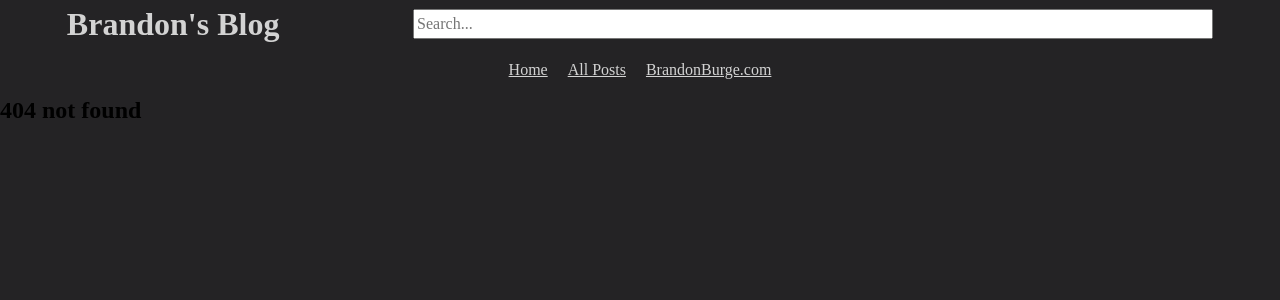
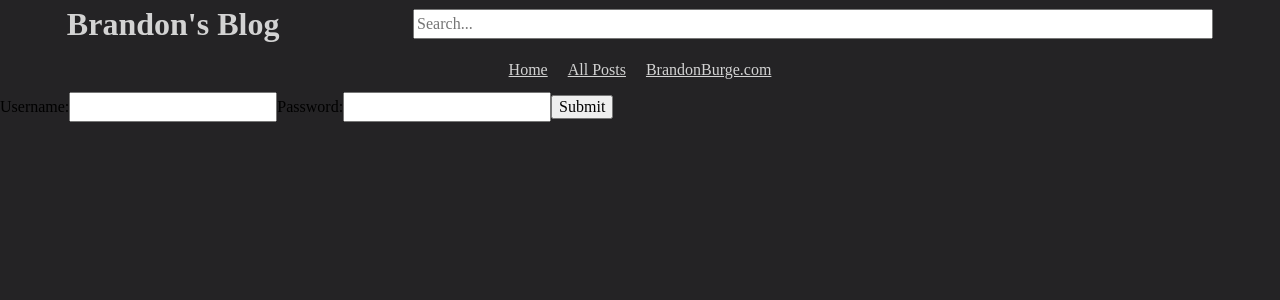
Before and after one commit to CarbonBond/blog-frontend, a React (Create React App) app: page /login in a window 1280 px wide. Before the commit this address had no page. Shown: the top 300 px of the page. Built offline with nearby package versions, Linux system fonts and the light colour scheme.

Commit message:
Can send user + pass and get correct response. Doesn't save response yet

```diff
--- a/src/index.js
+++ b/src/index.js
@@ -5,6 +5,7 @@ import App from './App';
 import Posts from './routes/AllPosts.js';
 import Post from './routes/Post.js';
 import NotFound from './components/notFound.js';
+import Login from './routes/Login.js';
 
 const container = document.getElementById('root');
 const root = createRoot(container);
@@ -14,7 +15,7 @@ root.render(
   <BrowserRouter>
     <Routes>
       <Route exact path="/" element={<App />} />
-
+      <Route path="/login" element={<Login />} />
       <Route path="posts" element={<Posts />} />
       <Route path="post/:postid" element={<Post />} />
       <Route path="*" element={<NotFound />} />
--- /dev/null
+++ b/src/routes/Login.js
@@ -0,0 +1,61 @@
+import Header from '../components/Header.js'
+import React, { useState } from "react";
+
+export default function Login() {
+
+  const [nameValue, setNameValue] = useState('');
+  const [passValue, setPassValue] = useState('');
+
+  let handleSubmit = (event) => {
+    event.preventDefault();
+
+    const fetchData = async () => {
+      try {
+        let response = await fetch('http://blog-api.brandonburge.com/auth/login', {
+          method: 'POST',
+          headers: {
+            'Content-Type': 'application/json'
+          },
+          body: JSON.stringify({
+            username: nameValue,
+            password: passValue
+          })
+        })
+        let data = await response.json();
+        if (response.status !== 200) {
+          alert(data.info.message)
+        }
+        console.log(data)
+      } catch (err) {
+        console.log(err)
+      }
+    }
+
+    fetchData();
+
+  }
+
+  let handleNameChange = (event) => {
+    setNameValue(event.target.value)
+  }
+  let handlePassChange = (event) => {
+    setPassValue(event.target.value)
+  }
+
+  return (
+    <div>
+      <Header />
+      <form onSubmit={handleSubmit}>
+        <label>
+          Username:
+          <input type="text" value={nameValue} onChange={handleNameChange} />
+        </label>
+        <label>
+          Password:
+          <input type="password" value={passValue} onChange={handlePassChange} />
+        </label>
+        <input type="submit" value="Submit" />
+      </form>
+    </div>
+  )
+}
```
